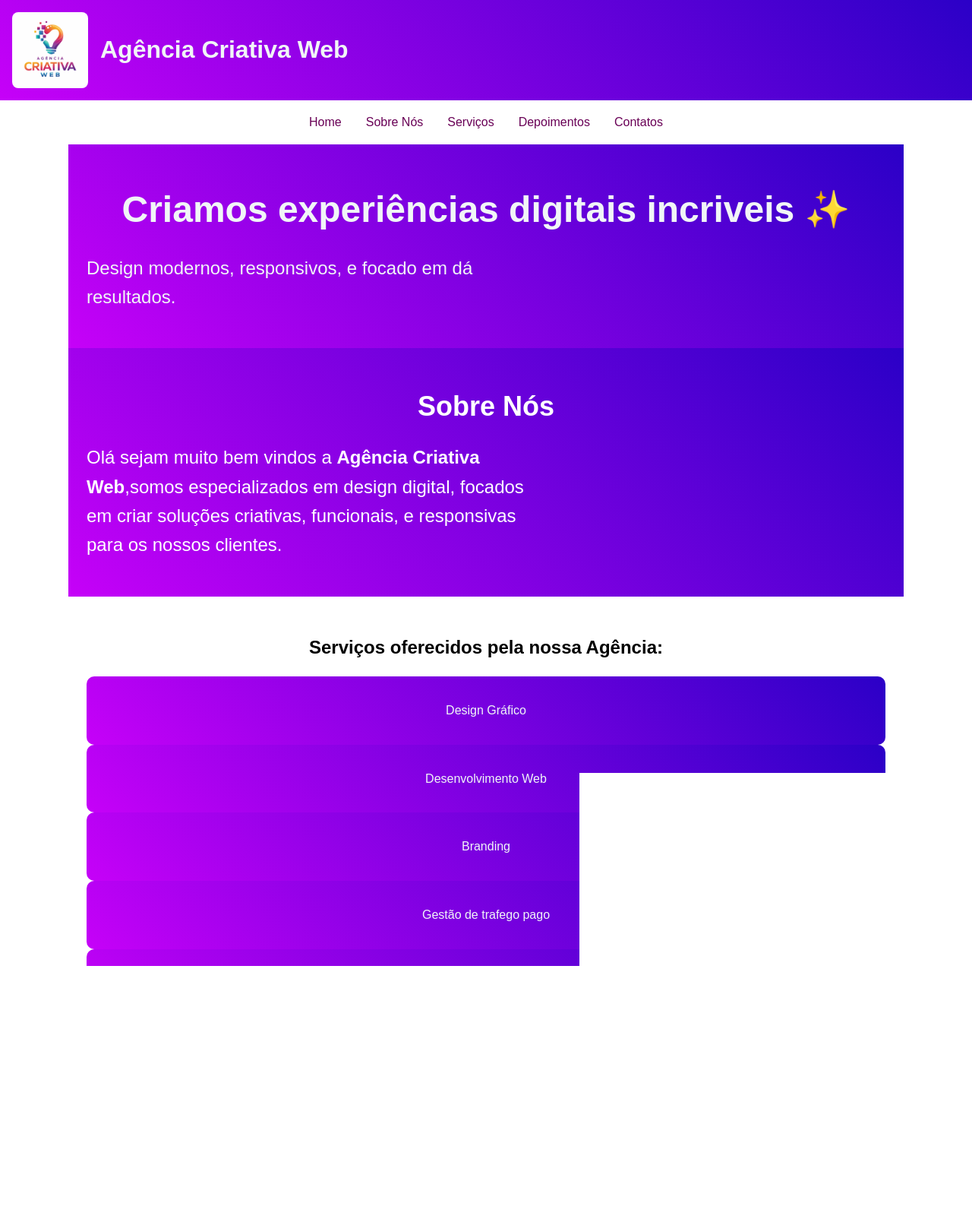
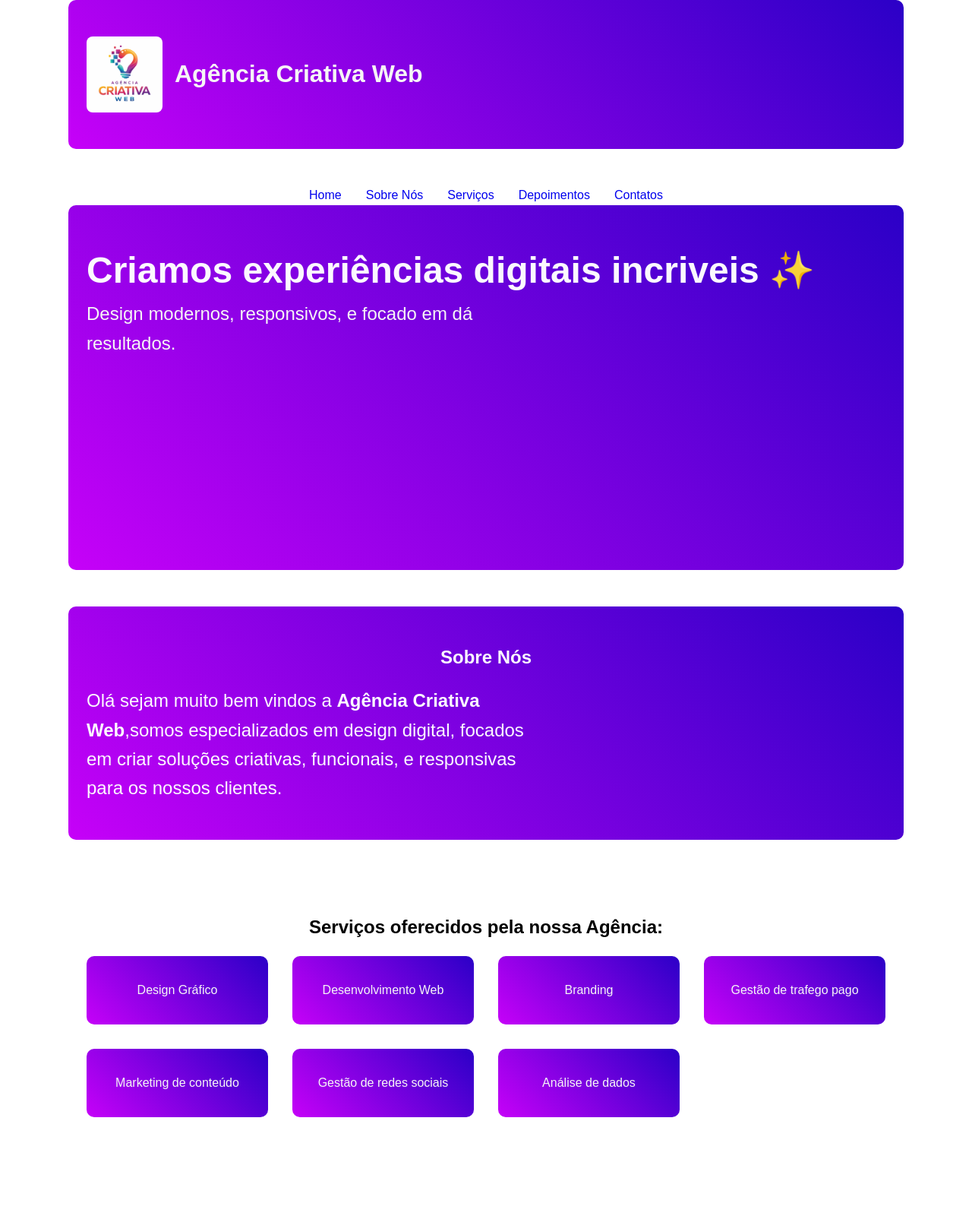
Before and after one commit to Everson1409/Ag-ncia_Criativa_Web, a plain HTML site: page Index.html in a window 1280 px wide. Shown: the top 1600 px of the page at 76% size. Drawn offline with Linux system fonts and the light colour scheme.

Commit message:
Segundo commit

```diff
--- a/Estilos.css
+++ b/Estilos.css
@@ -1,4 +1,11 @@
-*{
+:root{
+    --cor-primaria: linear-gradient(45deg, rgb(198, 1, 248), rgb(43, 0, 199));
+    --cor-secundaria: linear-gradient(45deg, rgb(248, 83, 1), rgb(43, 0, 199));
+    --cor-texto-claro: #f6f6f6;
+    --cor-branco: #fffffff9;
+    --cor-hover: #03ddffe4;
+}
+    *{
     margin: 0;
     padding: 0;
     box-sizing: border-box;
@@ -9,148 +16,144 @@ body{
     line-height: 1.6;
 }
 
-.cabecalho{
-
-    background:  linear-gradient(45deg, rgb(198, 1, 248), rgb(43, 0, 199));;
-    padding: 1rem;
-
-}
-.logo{
-    display: flex;
-    align-items: center;
-    gap: 1em;
+.bg-primario{
+    background: var(--cor-primaria);
 
 }
 
-.logo img{
+ .layout-section{
+ padding: 3rem 1.5rem;
+    max-width: 1100px;
+    margin: 0 auto 3rem auto;
+    border-radius: 10px;
+
+}
+.layout-title{
+    text-align: center;
+    margin-bottom: 1.2rem;
+}
+
+.header__logo{
+    display: flex;
+    align-items: center;
+    gap: 1rem;
+}
+.header__image{
     width: 100px;
     border-radius: 8px;
     max-width: 100%;
     height: auto;
 }
-
-.logo h1{
-    color: #f1f6f7;
-    font-size: clamp(1.2rem , 2.5vw , 5rem);
+.header__title{
+    color: var(--cor-texto-claro);
+    font-size: clamp(1.2rem , 2.5vw, 5rem);
 }
 
-.menu{
-    background: #fffffff9;
+.nav{
+    background: #ffffff;
 }
-.menu ul{
-    display: flex;
+
+.nav_list{
+     display: flex;
     justify-content: center;
     list-style: none;
    flex-wrap: wrap;
 }
 
-.menu li a{
-   display: block;
+.nav_link{
+
+    text-decoration: none;
     padding: 1rem;
-   color: #690156;
-   text-decoration: none;
+
 }
-
-.menu li a:hover{
-    background: #03ddffe4;
+.nav_link:hover{
+background: #03ddffe4;
 }
 
 .banner{
-    min-width: 60vh;
-    background: linear-gradient(45deg, rgb(198, 1, 248), rgb(43, 0, 199));
-    color: #f1f6f7;
+    background: var(--cor-primaria);
+    min-height: 60vh;
+    border-radius: 10px;
+
 
 
 }
 
-.banner h2{
+.banner_title{
     font-size: clamp(1.5rem , 4vw , 3rem);
+    color: var(--cor-branco);
 }
 
-.banner p{
+.banner_text{
     font-size: clamp(1rem , 2vw , 1.5rem);
     max-width: 600px;
+    color: var(--cor-texto-claro);
 }
 
-section{
-    padding: 3rem 1.5rem;
-    max-width: 1100px;
-    margin: auto;
+.about{
+    background: var(--cor-primaria);
+    color: var(--cor-branco);
+    border-radius: 10px;
+
 }
 
-section h2{
-    text-align: center;
-    margin-bottom: 1.2rem;
-}
-
-.sobre{
-background: linear-gradient(45deg, rgb(198, 1, 248), rgb(43, 0, 199));
-color: #ffffff;
-font-size: clamp(1.5rem , 4vw , 1.5rem);
-}
-
-.sobre p{
+.about_text{
       font-size: clamp(1rem , 2vw , 1.5rem);
     max-width: 600px;
 }
 
-.grid-servicos{
+.services_grid{
     display:grid;
     grid-template-columns: repeat(auto-fit, minmax(200px,1fr));
     gap:2rem;
 }
 
 .card{
-    background: linear-gradient(45deg, rgb(198, 1, 248), rgb(43, 0, 199));
+    background: var(--cor-primaria);
+    color: var(--cor-texto-claro);
     padding: 2rem;
     text-align: center;
     border-radius: 10px;
-    color: #f1f6f7;
 }
 
-.depoimentos blockquote{
-
-    background:  linear-gradient(45deg, rgb(248, 83, 1), rgb(43, 0, 199));
-    padding: 1.2px;
+.depoimentos_itens{
+    background: var(--cor-secundaria);
+    padding: 1.2rem;
     margin: 1rem 0;
     border-left: 2px solid #4facfe;
     color: #eaecd6;
+    border-radius: 5px;
 }
 
-.contato form{
+.contato_form{
     display: flex;
     flex-direction: column;
     gap: 1rem;
 }
 
-.contato input{
-    background:  linear-gradient(45deg, rgb(248, 83, 1), rgb(43, 0, 199));
-    color: #f1f6f7;
-    padding: 0.5rem;
+.contato_input, .contato_textarea{
+   background: var(--cor-secundaria);
+    color: var(--cor-texto-claro);
+    padding: 0.8rem;
     font-size: 1rem;
+    border: none;
 }
 
-.contato textarea{
-    background:  linear-gradient(45deg, rgb(248, 83, 1), rgb(43, 0, 199));
-     color: #f1f6f7;
-    padding: 2rem;
-    font-size: 1.2rem;
-}
-
-.contato button{
-    background: #ffffff;
+.button{
+    background: var(--cor-branco);
     color: #000;
     padding: 1rem;
     border: none;
     cursor: pointer;
 }
+
 @media (max-width: 768px) {
-    .menu ul {
+    .nav_list{
         flex-direction: column;
         text-align: center;
     }
 
     .banner {
-        height: 50vh;
+       min-height: 50vh;
     }
 }
--- a/Index.html
+++ b/Index.html
@@ -8,39 +8,39 @@
 </head>
 <body>
 
-    <header class="cabecalho">
-        <div class="logo">
-        <img src="Logo.png" alt="Logo Agência Criativa Web" >
-        <h1>Agência Criativa Web</h1>
+    <header class="bg-primario layout-section">
+        <div class="header__logo">
+            <img src="Logo.png" alt="Logo Agência Criativa Web" class="header__image">
+            <h1 class="header__title">Agência Criativa Web</h1>
         </div>
     </header>
 
-    <nav class="menu">
-        <ul>
-       <li><a href="#home">Home</a></li>
-       <li><a href="#sobre">Sobre Nós</a></li>
-       <li><a href="#serviços">Serviços</a></li>
-       <li><a href="#depoimentos">Depoimentos</a></li>
-       <li><a href="#contato">Contatos</a></li>
+    <nav class="nav">
+        <ul class="nav_list">
+            <li><a href="#home" class="nav_link">Home</a></li>
+            <li><a href="#sobre" class="nav_link">Sobre Nós</a></li>
+            <li><a href="#servicos" class="nav_link">Serviços</a></li>
+            <li><a href="#depoimentos" class="nav_link">Depoimentos</a></li>
+            <li><a href="#contato" class="nav_link">Contatos</a></li>
         </ul>
     </nav>
 
-    <section id="home" class="banner">
-
-        <h2>Criamos experiências digitais incriveis ✨ </h2>
-        <p> Design modernos, responsivos, e focado em dá resultados.</p>
-
+    <section id="home" class="banner layout-section">
+        <h2 class="banner_title">Criamos experiências digitais incriveis ✨ </h2>
+        <p class="banner_text"> Design modernos, responsivos, e focado em dá resultados.</p>
     </section>
 
-    <section id="sobre" class="sobre">
-        <h2>Sobre Nós</h2>
-        <p> Olá sejam muito bem vindos a <strong>Agência Criativa Web</strong>,somos especializados em design digital, focados em criar soluções criativas, funcionais, e responsivas para os nossos clientes.</p>
-
+    <section id="sobre" class="about layout-section">
+        <h2 class="layout-title">Sobre Nós</h2>
+        <p class="about_text">
+            Olá sejam muito bem vindos a <strong>Agência Criativa Web</strong>,somos especializados em design digital, focados em criar soluções criativas, funcionais, e responsivas para os nossos clientes.
+        </p>
     </section>
 
-    <section id="servicos" class="servicos">
-        <h2>Serviços oferecidos pela nossa Agência:</h2>
-        <div class="grid servicos">
+    <section id="servicos" class="layout-section">
+        <h2 class="layout-title">Serviços oferecidos pela nossa Agência:</h2>
+
+        <div class="services_grid">
             <div class="card">Design Gráfico</div>
             <div class="card">Desenvolvimento Web</div>
             <div class="card">Branding</div>
@@ -51,32 +51,31 @@
         </div>
     </section>
 
-    <section id="depoimentos" class="depoimentos">
-        <h2>Depoimentos de Nossos clientes:</h2>
+    <section id="depoimentos" class="layout-section">
+        <h2 class="layout-title">Depoimentos de Nossos clientes:</h2>
 
-        <blockquote>
+        <blockquote class="depoimentos_itens">
             "A Agência, superou todas as minhas expectativas! Deu outra visão a minha empresa, trazendo um site super moderno e rápido."
             <span>- Cliente Daniela Moura</span>
         </blockquote>
 
-        <blockquote>
+        <blockquote class="depoimentos_itens">
             "Equipe bastante profissional e criativa. Recomendo!"
             <span>Empresa DM Contabilidade</span>
         </blockquote>
-
     </section>
 
-    <section id="contato" class="contato">
-        <h2>Contato</h2>
+    <section id="contato" class="layout-section">
+        <h2 class="layout-title">Contato</h2>
 
         <p>Email: contato@agenciacriativa.com</p>
         <p>Telefone: 3226-8586</p>
 
-        <form>
-            <input type="text" placeholder="Seu nome" required>
-            <input type="email" placeholder="Seu email" required>
-            <textarea placeholder="Sua mensagem"></textarea>
-            <button type="submit">Enviar</button>
+        <form class="contato_form">
+            <input type="text" placeholder="Seu nome" required class="contato_input">
+            <input type="email" placeholder="Seu email" required class="contato_input">
+            <textarea placeholder="Sua mensagem" class="contato_textarea"></textarea>
+            <button type="submit" class="button">Enviar</button>
         </form>
     </section>
 
```
